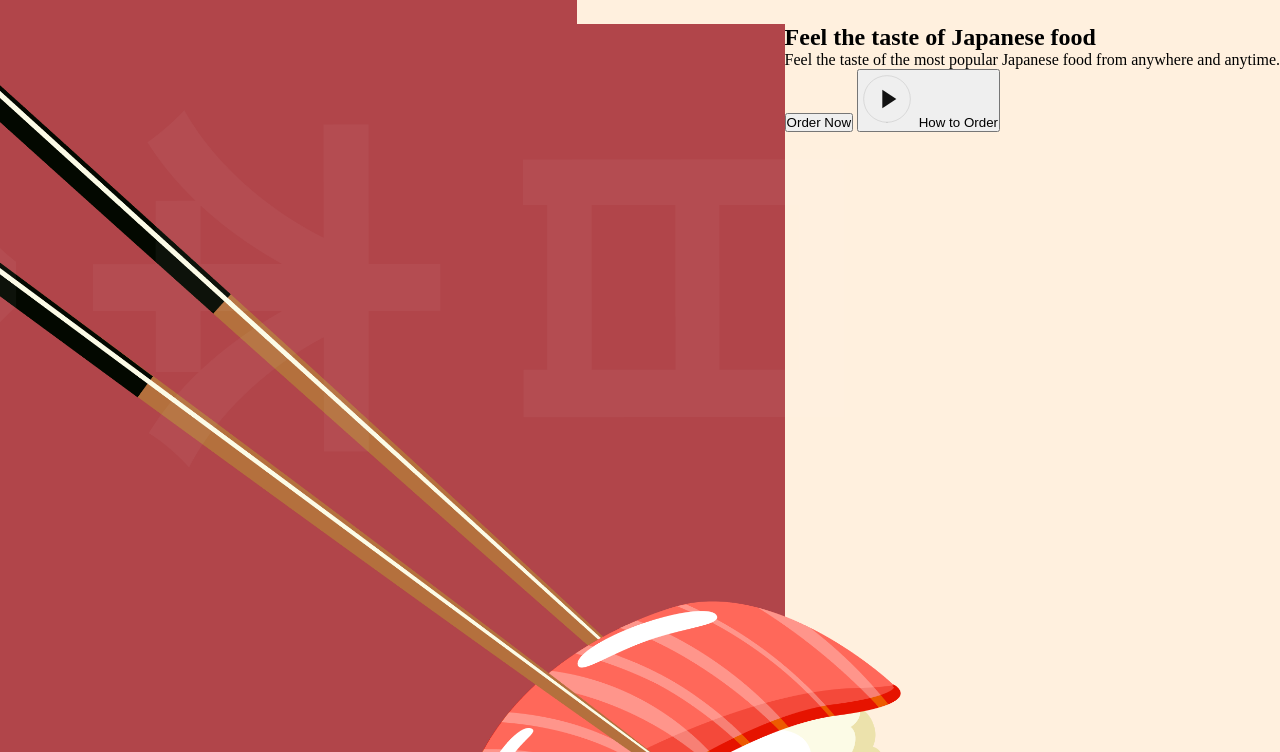
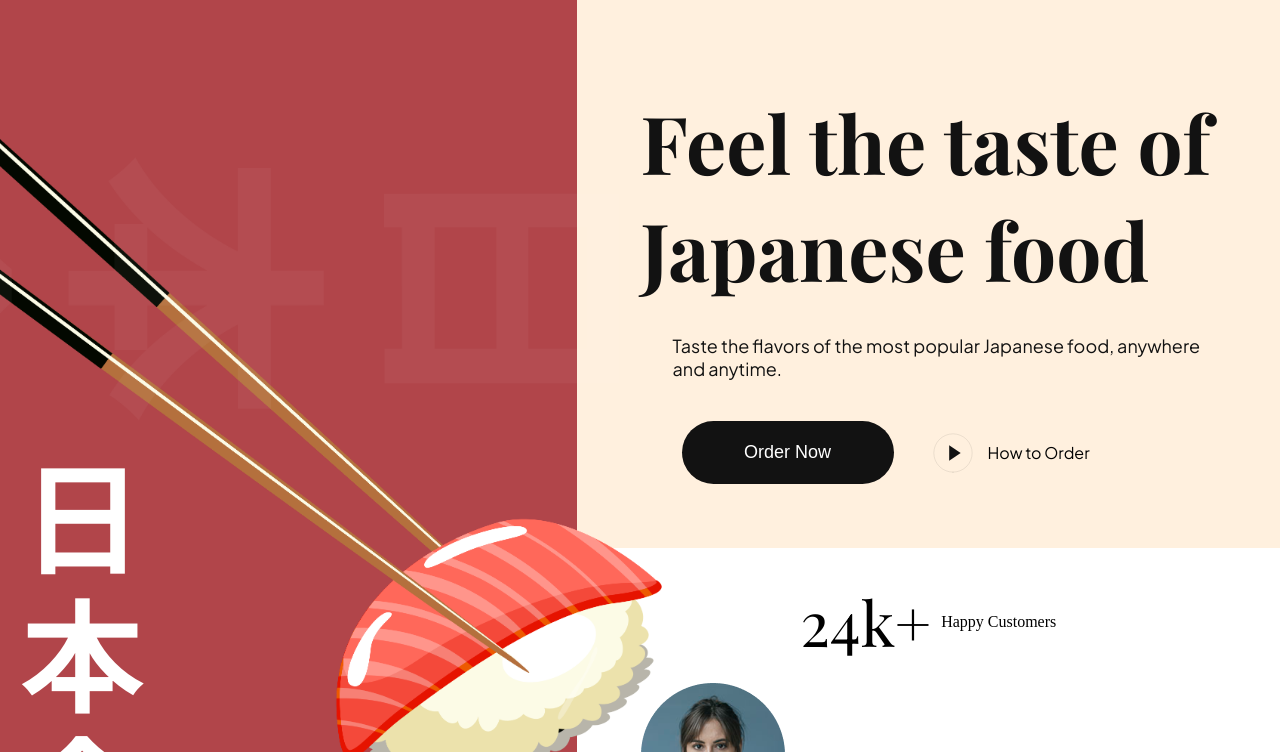
Before and after one commit to ra8200/restaurant, a website built with Vite: page index.html in a window 1280 px wide. Shown: the part 48-800 px from the top of the page. Built offline with nearby package versions, Linux system fonts and the light colour scheme.

Commit message:
added hero css

```diff
--- a/css/sections/hero.css
+++ b/css/sections/hero.css
@@ -27,3 +27,115 @@
     background-color: var(--primary-color);
     z-index: -1;
 }
+
+.hero-image h2 {
+    position: absolute;
+    bottom: 0;
+    padding: 20px;
+
+    font-family: var(--playfair-display);
+    font-weight: 700;
+    font-size: 120px;
+    line-height: 138px;
+    color: #fff;
+}
+
+.hero-content {
+    flex: 1.22;
+    display: flex;
+    justify-content: space-between;
+    flex-direction: column;
+}
+
+.hero-content-info {
+    padding: 64px;
+    flex: 1;
+    display: flex;
+    justify-content: center;
+    flex-direction: column;
+}
+
+.hero-content-info h1 {
+    font-family: var(--playfair-display);
+    font-weight: 600px;
+    font-size: 80px;
+    color: var(--secondary-color);
+}
+
+.hero-content-info p {
+    margin: 32px 0 0 32px;
+
+    font-family: var(--plus-jakarta-sans);
+    color: var(--secondary-color);
+    font-size: 18px;
+    font-weight: 400;
+}
+
+.hero-content__buttons {
+    margin: 41px 0 0 41px;
+
+    display: flex;
+    flex-wrap: wrap;
+    gap: 36px;
+}
+
+.hero-content__order-button {
+    padding: 20px;
+    border-radius: 36px;
+    min-width: 212px;
+    outline: none;
+    border: none;
+    background-color: var(--secondary-color);
+
+    cursor: pointer;
+
+    color:#fff;
+    font-weight: 500;
+    font-size: 18px;
+    line-height: 23px;
+}
+
+.hero-content__play-button {
+    border: none;
+    outline: none;
+    background-color: transparent;
+
+    display: flex;
+    align-items: center;
+
+    font-size: 16px;
+    line-height: 19px;
+    color: var(--black-200);
+    font-family: var(--plus-jakarta-sans);
+
+    cursor: pointer;
+}
+
+.hero-content__play-button img {
+    margin-right: 12px;
+
+    width: 46px;
+    height: 46px;
+    object-fit: contain;
+}
+
+.hero-content__testimonial {
+    padding: 32px 64px;
+
+    display: flex;
+    flex-wrap: wrap;
+    gap: 20px;
+
+    background-color: var(--color-white);
+}
+
+.hero-content__customer {
+    flex: 1;
+    gap: 10px;
+}
+
+.hero-content__customer h4 {
+    font-size: 62px;
+    font-weight: 400;
+    font-family: var(--playfair-display);
+}
--- a/index.html
+++ b/index.html
@@ -9,6 +9,7 @@
   <title>Sushi Place</title>
 </head>
 <body>
+  <!-- START: header -->
   <header>
     <nav class="header__nav">
       <div class="header__logo">
@@ -32,7 +33,6 @@
           <img src="assets/search.svg" alt="search" />
         </li>
       </ul>
-
         <ul class="header__menu-mobile">
           <li>
             <img src="assets/menu.svg" alt="menu">
@@ -40,13 +40,12 @@
         </ul>
     </nav>
   </header>
+<!-- END: header -->
 
+<!-- START: hero -->
   <section class="hero">
     <div class="hero-image">
-      <img
-        src="assets/sushi-1.png"
-        alt="sushi"
-      />
+      <img src="assets/sushi-1.png" alt="sushi-1" data-aos="fade-up" data-aos-anchor-placement="top-bottom" />
       <h2 data-aos="fade-up">
         日 <br />
         本 <br />
@@ -58,18 +57,25 @@
     <div class="hero-content">
       <div class="hero-content-info">
         <h1>Feel the taste of Japanese food</h1>
-        <p>Feel the taste of the most popular Japanese food from anywhere and anytime.</p>
+        <p>Taste the flavors of the most popular Japanese food, anywhere and anytime.</p>
 
         <div class="hero-content__buttons">
-          <button
-            class="hero-content__order-button">Order Now
-          </button>
-          <button
-            class="hero-content__play-button"
-          >
+          <button class="hero-content__order-button">Order Now</button>
+          <button class="hero-content__play-button">
             <img src="assets/play-circle.svg" alt="play" />
             How to Order
           </button>
+        </div>
+      </div>
+
+      <div class="hero-content__testimonial">
+        <div class="hero-content__customer flex-center">
+          <h4>24<span>k+</span></h4>
+          <p>Happy Customers</p>
+        </div>
+        <div class="hero-content__review">
+          <img src="assets/user.png" alt="user">
+          <p>This is the best Japanese food delivery service that ever existed</p>
         </div>
       </div>
     </div>
```
